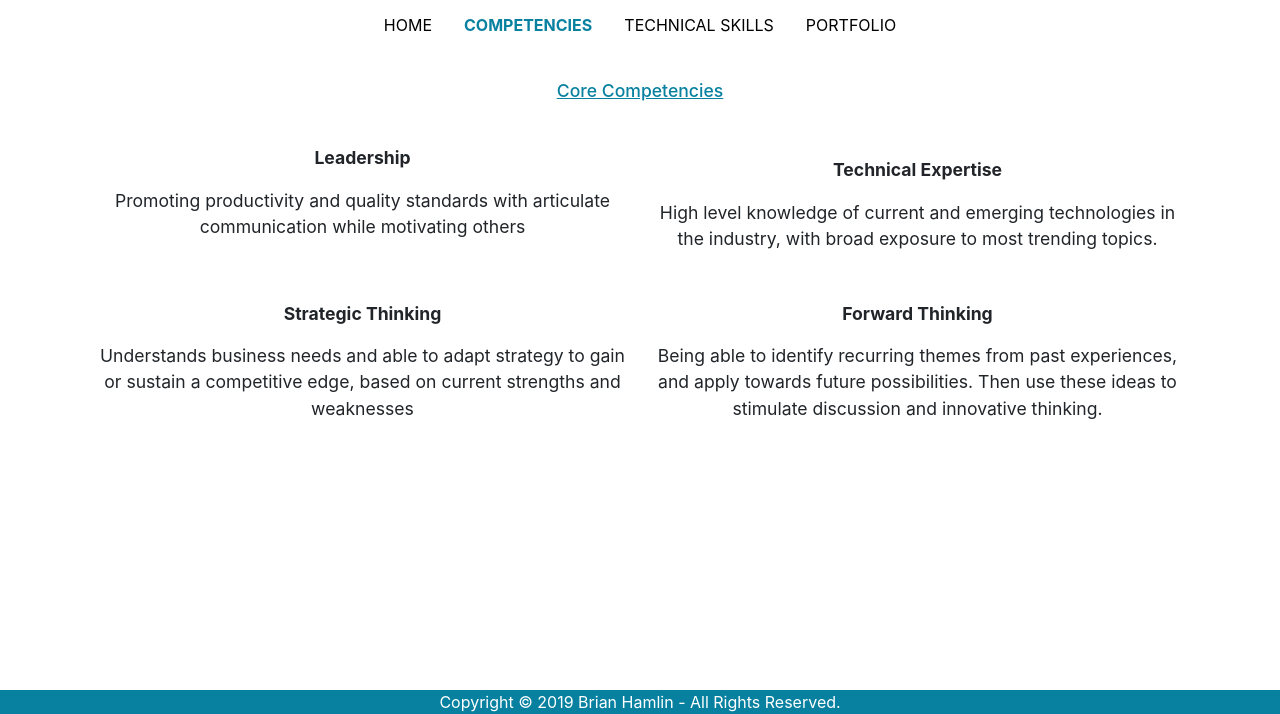
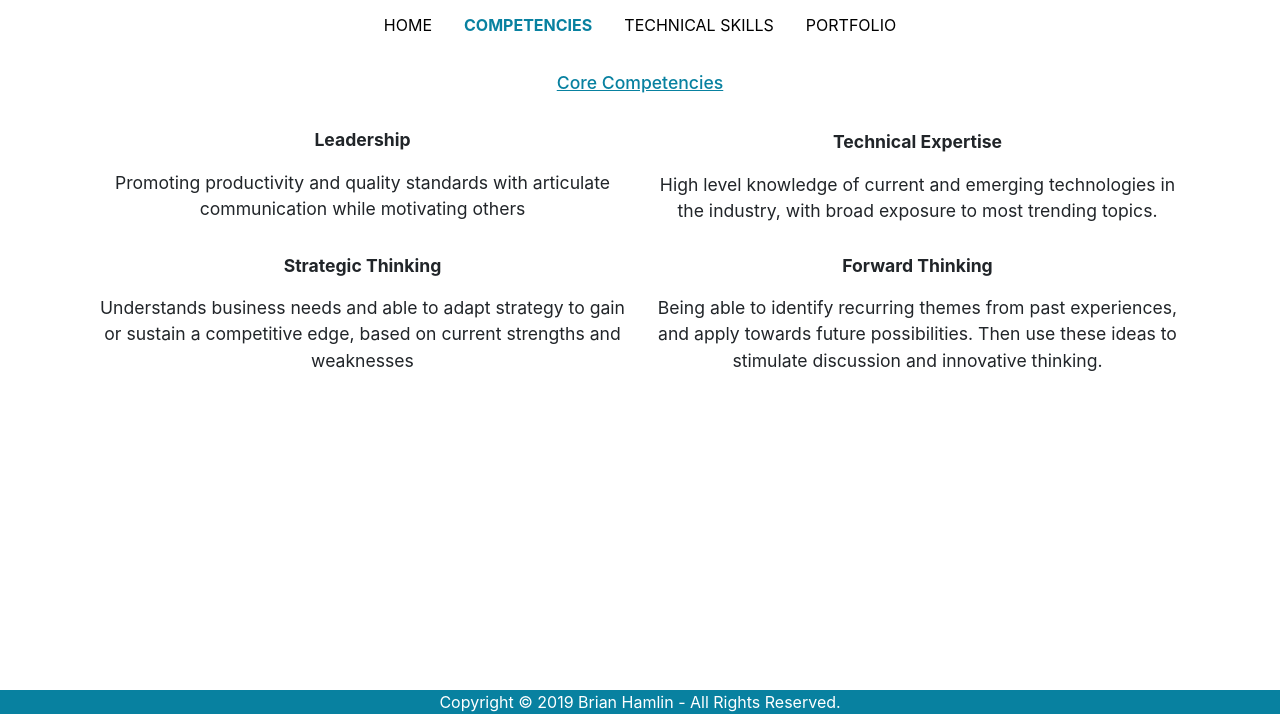
Before and after one commit to MisterBham/portfolio_website, a plain HTML site: page competencies.html in a window 1280 px wide. Shown: the part 86-800 px from the top of the page. Drawn offline with nearby package versions, Linux system fonts and the light colour scheme.

Commit message:
fixing margins for diff vw

```diff
--- a/competencies.html
+++ b/competencies.html
@@ -34,7 +34,7 @@
                         Promoting productivity and quality standards with articulate communication while motivating others
                     </p>
                 </div>
-                <div class="col-12 col-lg-6 mt-4 mb-2">
+                <div class="col-12 col-lg-6 mt-1 mb-2">
                     <p class="comp-sub-subtitle text-center">
                         Technical Expertise
                     </p>
@@ -44,7 +44,7 @@
                 </div>
             </div>
                 <div class="d-flex flex-column align-items-center flex-lg-row justify-content-between ">
-                    <div class="col-12 col-lg-6 mt-4 mb-2">
+                    <div class="col-12 col-lg-6 mt-1 mb-2">
                     <p class="comp-sub-subtitle text-center">
                     Strategic Thinking
                     </p>
@@ -52,7 +52,7 @@
                     Understands business needs and able to adapt strategy to gain or sustain a competitive edge, based on current strengths and weaknesses
                     </p>
                     </div>
-                    <div class="col-12 col-lg-6 mt-4 mb-2">
+                    <div class="col-12 col-lg-6 mt-1 mb-2">
                     <p class="comp-sub-subtitle text-center">
                     Forward Thinking
                     </p>
@@ -62,45 +62,6 @@
                     </div>
                 </div>
             </div>
-
-        <!-- <div class="container" style="margin-top: 2em">
-            <div class="row justify-content-between">
-                <div class="col-6 mt-4 mb-2">
-                    <p class="comp-sub-subtitle text-center">
-                        Leadership
-                    </p>
-                    <p class="text-center comp-sub-art">
-                        Promoting productivity and quality standards with articulate communication while motivating others
-                    </p>
-                </div>
-                <div class="col-6 mt-4 mb-2">
-                    <p class="comp-sub-subtitle text-center">
-                        Technical Expertise
-                    </p>
-                    <p class="text-center comp-sub-art">
-                        High level knowledge of current and emerging technologies in the industry, with broad exposure to most trending topics.
-                    </p>
-                </div>
-            </div>
-                <div class="row justify-content-between">
-                    <div class="col-6 mt-4 mb-2">
-                    <p class="comp-sub-subtitle text-center">
-                    Strategic Thinking
-                    </p>
-                    <p class="text-center comp-sub-art">
-                    Understands business needs and able to adapt strategy to gain or sustain a competitive edge, based on current strengths and weaknesses
-                    </p>
-                    </div>
-                    <div class="col-6 mt-4 mb-2">
-                    <p class="comp-sub-subtitle text-center">
-                    Forward Thinking
-                    </p>
-                    <p class="text-center comp-sub-art">
-                    Being able to identify recurring themes from past experiences, and apply towards future possibilities. Then use these ideas to stimulate discussion and innovative thinking.
-                    </p>
-                    </div>
-                </div>
-            </div> -->
         </div>
 
     </body>
--- a/stylesheets/main.css
+++ b/stylesheets/main.css
@@ -25,7 +25,7 @@ footer {
 }
 
 #head-nav-links {
-    font-size: 1.1em;
+    font-size: 0.85em;
     text-transform: uppercase;
     margin-bottom: 1em;
 }
@@ -35,7 +35,7 @@ footer {
 }
 
 .comp-subtitle {
-    margin-top: 2em;
+    margin-top: 1.5em;
     text-align: center;
     text-decoration: underline;
     color: rgb(8,129,160);
@@ -71,6 +71,7 @@ footer {
 
 .nav-link {
     color: black;
+    padding-bottom: 0% !important;
 }
 
 .nav-link.active {
```
Also changed, not shown: portfolio.html (+1 -1 lines).
